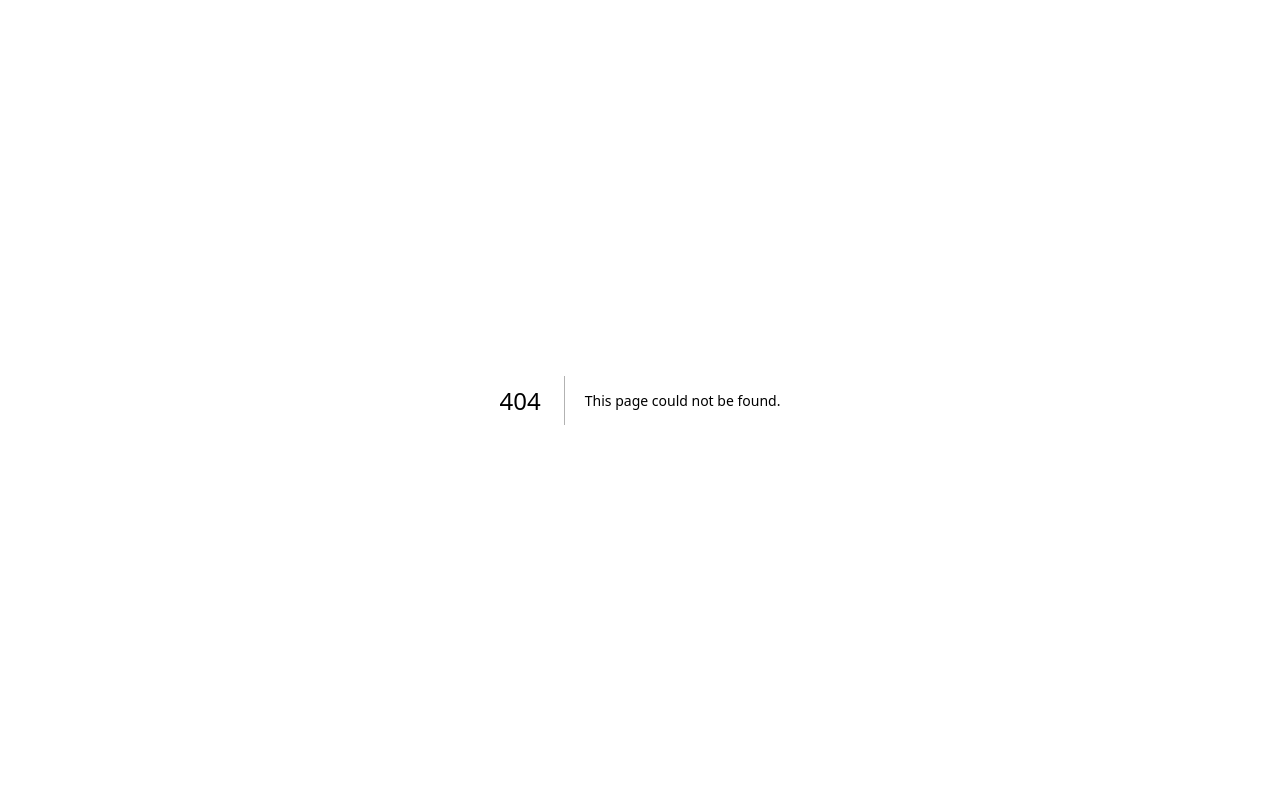
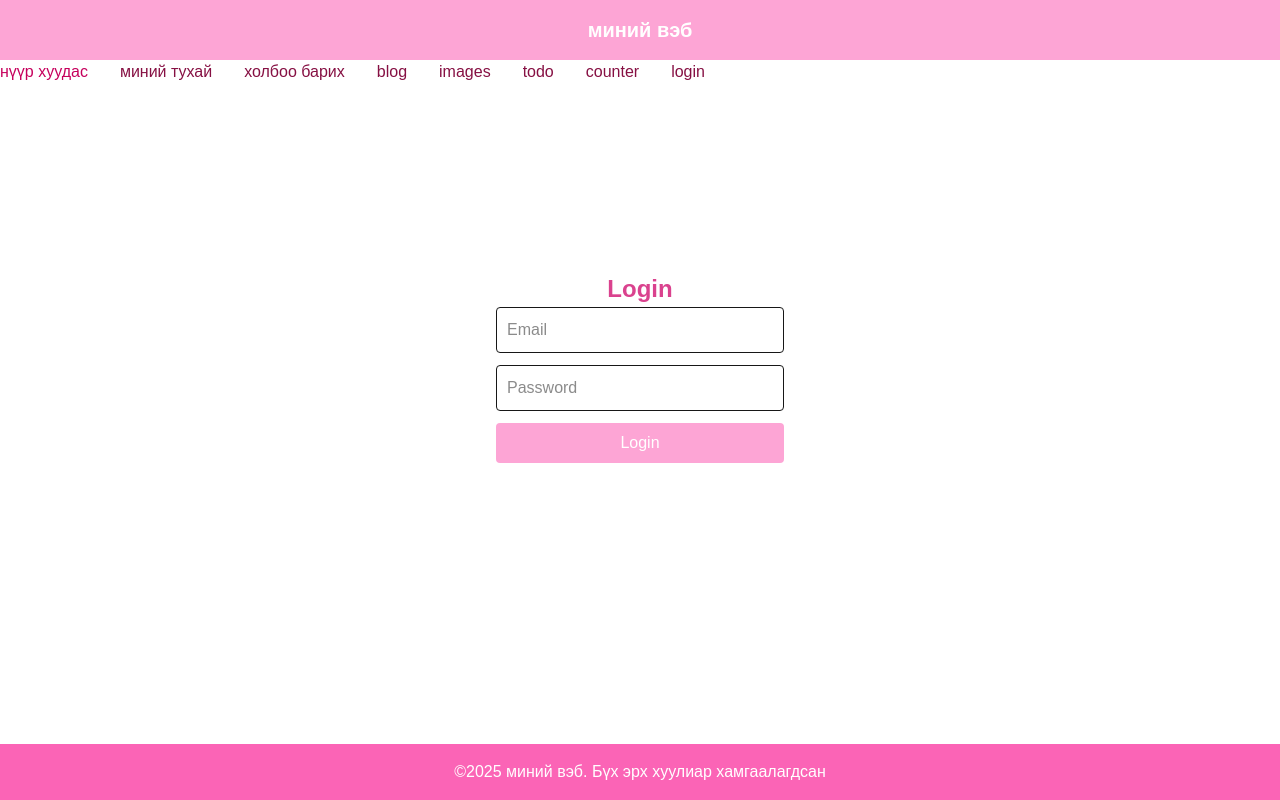
Before and after one commit to altka13/lab1, a Next.js app: page /login in a window 1280 px wide. Before the commit this address had no page. Built offline with nearby package versions, Linux system fonts and the light colour scheme.

Commit message:
lab6.1
login xuudsa layoutd orulw

```diff
--- a/src/app/forms/login/page.tsx
+++ b/src/app/login/page.tsx
@@ -1,6 +1,7 @@
 "use client";
 import { useState } from "react";
 import styles from "./login.module.css"
+import Layout from "@/components/Layout"
 
 export default function LoginPage() {
   const [email, setEmail] = useState("");
@@ -20,10 +21,11 @@ export default function LoginPage() {
     }
 
     setError("");
-    alert(`Нэвтэрлээ: ${email}`);
+    alert(`Амжилттай нэвтэрлээ: ${email}`);
   };
 
-  return (<div className={styles.devv}>
+  return (<Layout>
+  <div className={styles.devv}>
     <div className="flex flex-col items-center mt-10">
       <h1 className={styles.title}>Login</h1>
       <form onSubmit={handleSubmit} className="flex flex-col gap-3 w-72">
@@ -48,5 +50,6 @@ export default function LoginPage() {
       </form>
     </div>
     </div>
+    </Layout>
   );
 }
--- a/src/components/Navbar.tsx
+++ b/src/components/Navbar.tsx
@@ -30,6 +30,9 @@ export default function Navbar(){
         <li>
           <Link href="/counter" className="block py-2 px-3 text-pink-900 rounded-sm hover:bg-pink-100 md:hover:bg-transparent md:border-0 md:hover:text-pink-700 md:p-0 dark:text-white md:dark:hover:text-pink-500 dark:hover:bg-pink-700 dark:hover:text-white md:dark:hover:bg-transparent">counter</Link>
         </li>
+         <li>
+          <Link href="/login" className="block py-2 px-3 text-pink-900 rounded-sm hover:bg-pink-100 md:hover:bg-transparent md:border-0 md:hover:text-pink-700 md:p-0 dark:text-white md:dark:hover:text-pink-500 dark:hover:bg-pink-700 dark:hover:text-white md:dark:hover:bg-transparent">login</Link>
+        </li>
       </ul>
     </div>
 </nav>
```
Also changed, not shown: src/app/login/login.module.css (renamed from src/app/forms/login/login.module.css).
